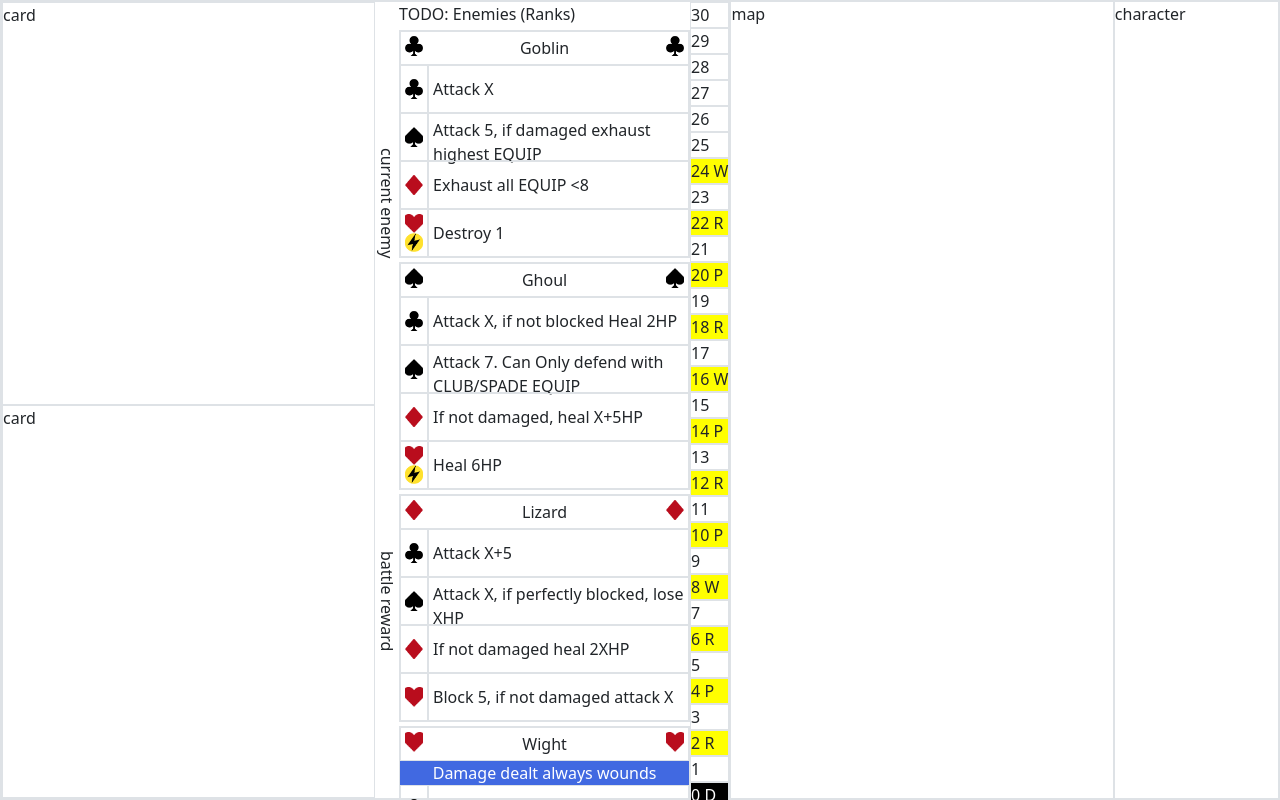
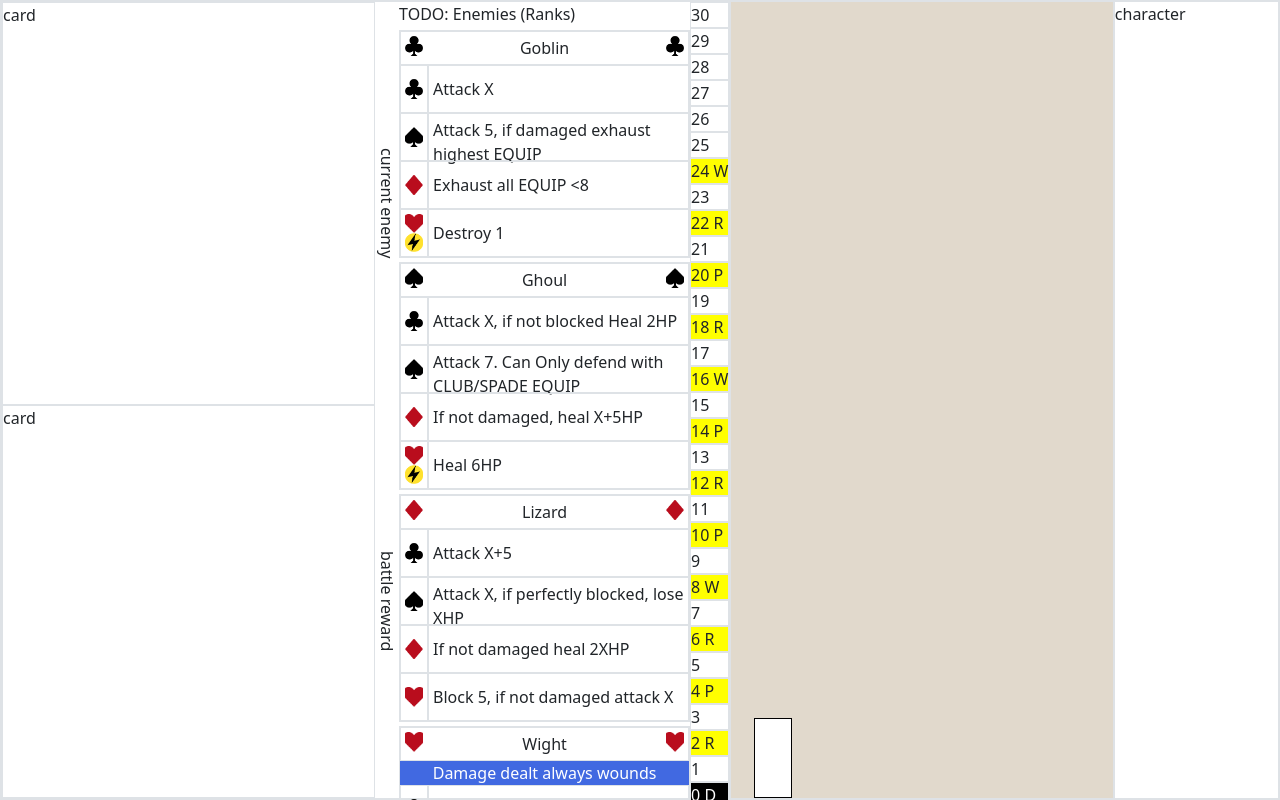
Before and after one commit to exp111/FiftyTwoRealms, an Angular app: page / in a window 1280 px wide. Shown: the top 800 px of the page. Built offline with nearby package versions, Linux system fonts and the light colour scheme.

Commit message:
map system

```diff
--- a/src/app/game/map/map.html
+++ b/src/app/game/map/map.html
@@ -1,3 +1,24 @@
-<div class="h-100 border">
-  map
+<div class="map h-100 border">
+  <table class="w-100 h-100">
+    @for (row of map; track row; let x = $index) {
+      <tr>
+        @for (tile of row; track tile; let y = $index) {
+          @switch (tile) {
+            @case (MapTile.EMPTY) {
+              <td class="tile empty" [attr.data-x]="x" [attr.data-y]="y"></td>
+            }
+            @case (MapTile.NULL) {
+              <!-- empty -->
+            }
+            @default {
+              @let room = getRoom(tile);
+              @if (room) {
+                <td class="tile room {{getRoomType(room)}}" [colSpan]="room.width" [rowSpan]="room.height"></td>
+              }
+            }
+          }
+        }
+      </tr>
+    }
+  </table>
 </div>
--- a/src/app/game/map/map.scss
+++ b/src/app/game/map/map.scss
@@ -0,0 +1,12 @@
+.map {
+  .tile.empty {
+    background-color: #E1D9CC;
+  }
+  .tile.room {
+   border: 1px solid black;
+
+    &:hover {
+      outline: 2px solid black;
+    }
+  }
+}
--- a/src/app/game/map/map.ts
+++ b/src/app/game/map/map.ts
@@ -1,4 +1,23 @@
-import { Component } from '@angular/core';
+import {Component} from '@angular/core';
+
+enum RoomType {
+  START,
+  LIBRARY,
+  SPRING,
+}
+
+interface Room {
+  type: RoomType;
+  x: number;
+  y: number;
+  width: number;
+  height: number;
+}
+
+enum MapTile {
+  EMPTY = -1,
+  NULL = -2,
+}
 
 @Component({
   selector: 'app-map',
@@ -7,5 +26,53 @@ import { Component } from '@angular/core';
   styleUrl: './map.scss',
 })
 export class Map {
+  width = 20;
+  height = 20;
+  rooms: Room[] = [
+    {
+      type: RoomType.START,
+      x: 18,
+      y: 1,
+      width: 2,
+      height: 2
+    }
+  ];
 
+  map: (MapTile | Room)[][] = new Array(this.width)
+    .fill(null)
+    .map(() =>
+      new Array(this.height).fill(MapTile.EMPTY)
+    );
+
+  constructor() {
+    // fill map
+    for (let room of this.rooms) {
+      this.map[room.x][room.y] = room;
+      // set all other tiles to null
+      for (let x = 0; x < room.width; x++) {
+        for (let y = 0; y < room.height; y++) {
+          // skip first tile
+          if (x == 0 && y == 0) {
+            continue;
+          }
+          this.map[room.x + x][room.y + y] = MapTile.NULL;
+        }
+      }
+    }
+  }
+
+  getRoom(tile: MapTile | Room) {
+    // check if tile is valid room
+    if (!tile || RoomType[(tile as Room).type] == null) {
+      return null;
+    }
+
+    return tile as Room;
+  }
+
+  getRoomType(room: Room) {
+    return RoomType[room.type].toLowerCase();
+  }
+
+  protected readonly MapTile = MapTile;
 }
```
